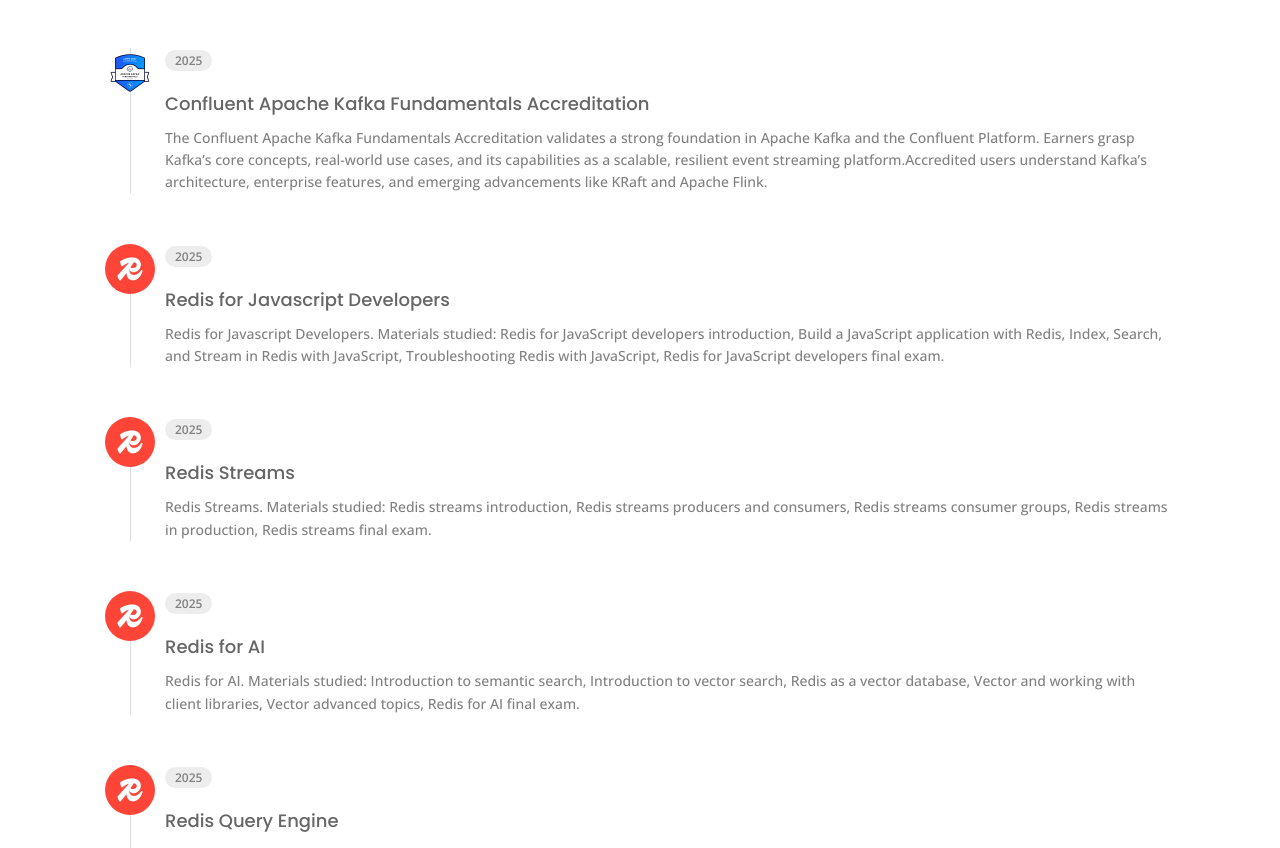
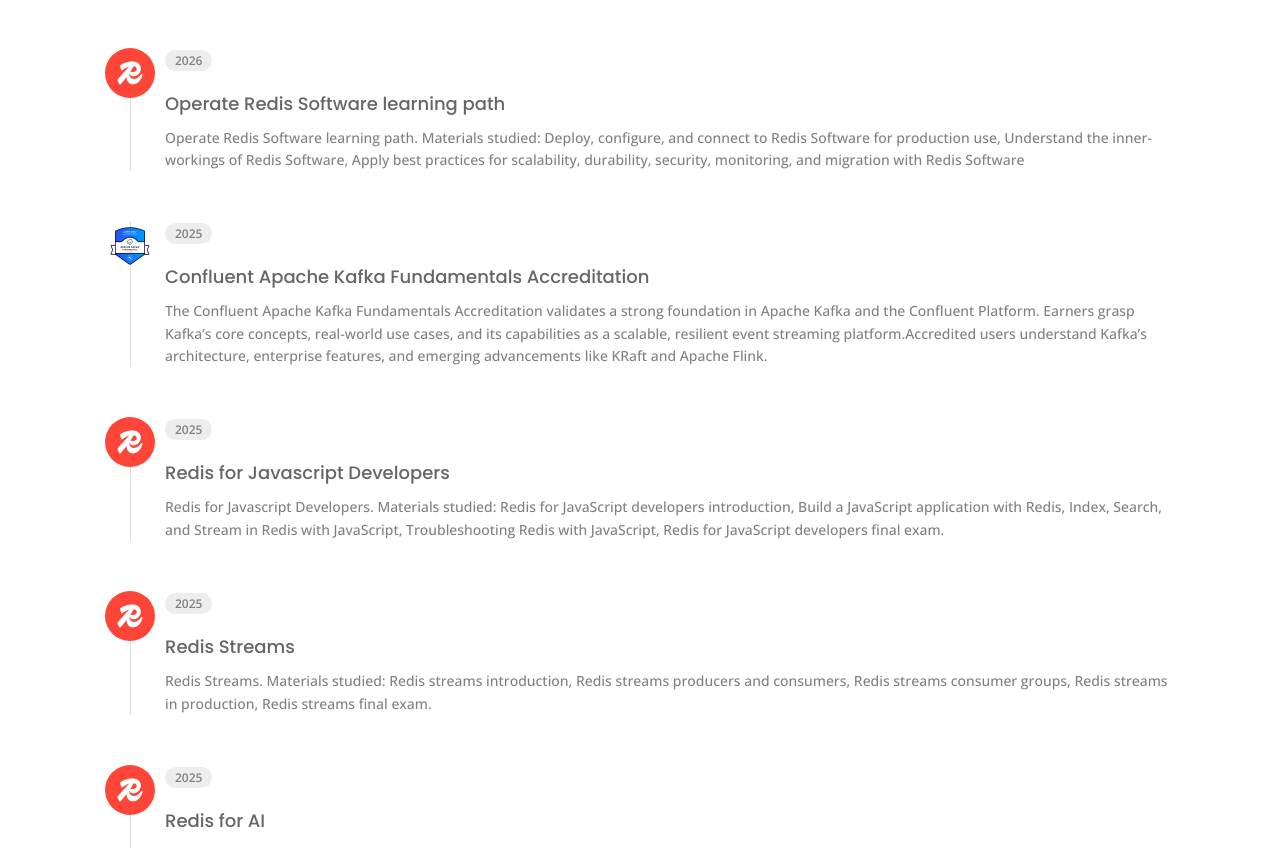
Before and after one commit to abdaziznet/vite-react-portfolio, a React (Vite) app: page /about in a window 1280 px wide. Shown: the part 1819-2667 px from the top of the page. Built offline with nearby package versions, Linux system fonts and the light colour scheme.

Commit message:
tambah certificate redis baru ke 2

```diff
--- a/src/data.jsx
+++ b/src/data.jsx
@@ -481,6 +481,14 @@
   },
   {
     id: 28,
+    img: CertRedis,
+    title: "Operate Redis Software learning path",
+    desc: "Operate Redis Software learning path. Materials studied: Deploy, configure, and connect to Redis Software for production use, Understand the inner-workings of Redis Software, Apply best practices for scalability, durability, security, monitoring, and migration with Redis Software",
+    date: "2026",
+    url: "https://www.credential.net/f03bac82-8e4b-47e9-83d6-af3b9ad04c9c?username=abdaziz",
+  },
+  {
+    id: 29,
     img: CertRedis,
     title: "Associate Redis Software operator certification exam",
     desc: "Associate Redis Software operator certification exam",
```
